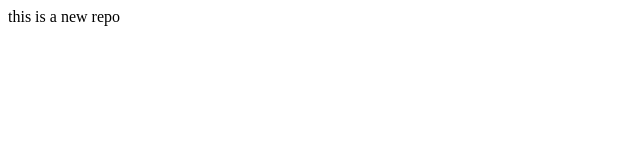
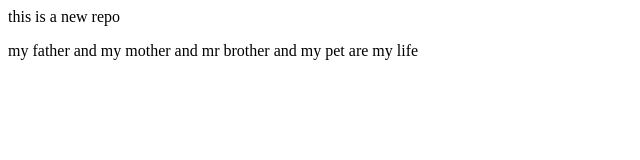
Before and after one commit to Anuj-kumar-jha/localrepo, a plain HTML site: page index.html in a window 1280 px wide. Shown: the whole page, without its empty margins (0-640 px from the left). Drawn offline with Linux system fonts and the light colour scheme.

Commit message:
branch checking

```diff
--- a/index.html
+++ b/index.html
@@ -1 +1,2 @@
 <p> this is a new repo </p>
+<p> my father and my mother and mr brother and my pet are my life </p>
```
